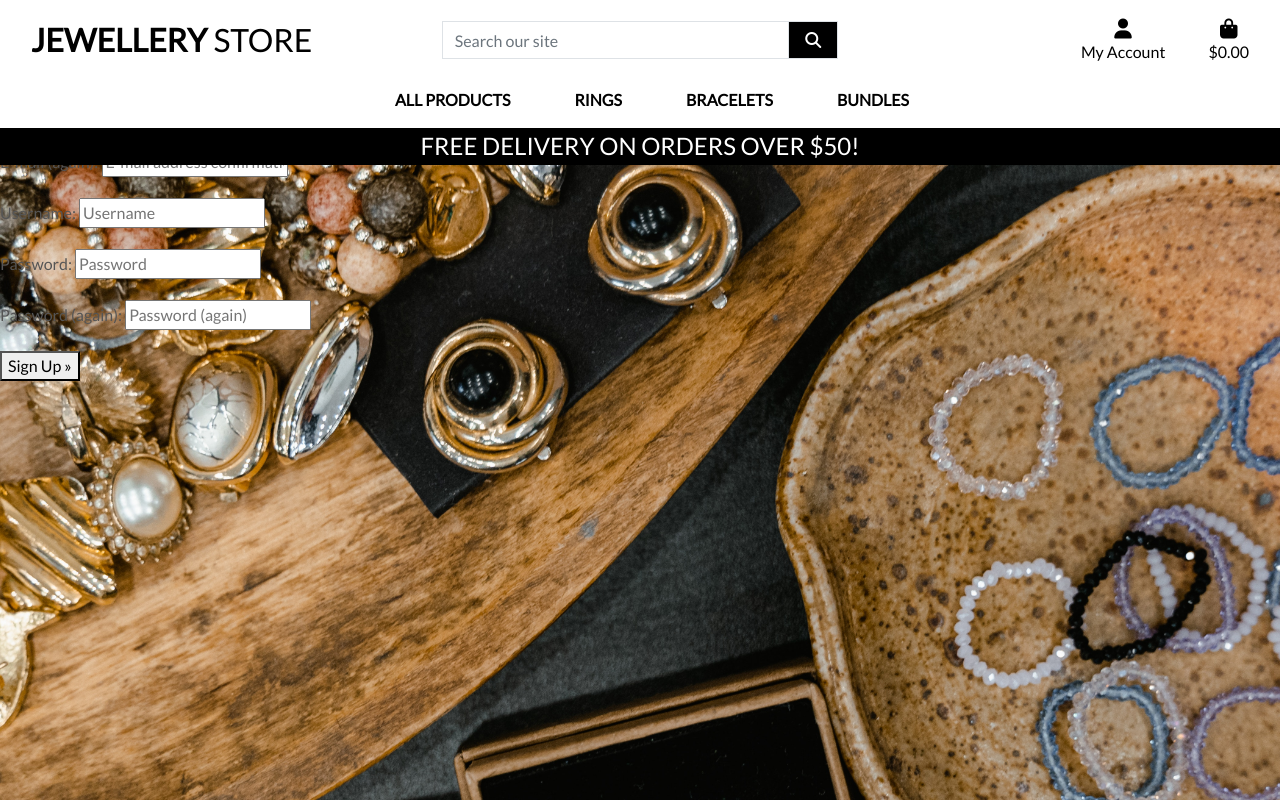
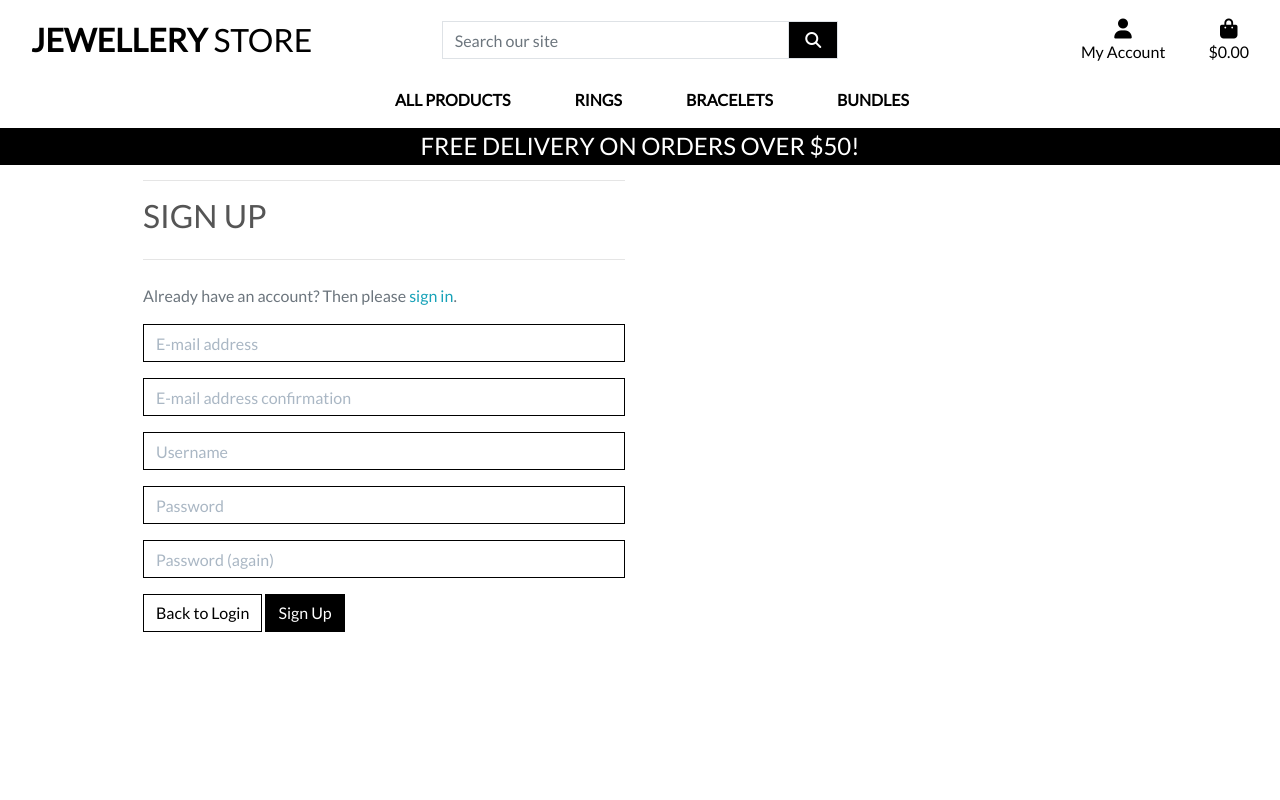
Before and after one commit to Code-Institute-Submissions/Colin-K88-ecommerce-store_AprResub, a Django app: page /accounts/signup/ in a window 1280 px wide. Run offline with Django 3.2, Linux system fonts and the light colour scheme; some libraries are stand-ins or nearby versions.

Commit message:
update allauth and profiles

```diff
--- a/profiles/templates/profiles/profile.html
+++ b/profiles/templates/profiles/profile.html
@@ -23,4 +23,5 @@
                 <hr>
             </div>
         </div>
+        {{ profile }}
 {% endblock %}
--- a/static/css/base.css
+++ b/static/css/base.css
@@ -173,6 +173,58 @@ a.category-badge > span.badge:hover {
   }
 }
 
+.allauth-form-inner-content p {
+    margin-top: 1.5rem; /* mt-4 */
+    color: #6c757d; /* text-secondary */
+}
+
+.allauth-form-inner-content input {
+    border-color: #000;
+    border-radius: 0;
+}
+
+.allauth-form-inner-content label:not([for='id_remember']) {
+    display: none;
+}
+
+.allauth-form-inner-content input::placeholder {
+    color: #aab7c4;
+}
+
+.allauth-form-inner-content button,
+.allauth-form-inner-content input[type='submit'] {
+	/* btn */
+	display: inline-block;
+    font-weight: 400;
+    color: #fff;
+    text-align: center;
+    vertical-align: middle;
+    -webkit-user-select: none;
+    -moz-user-select: none;
+    -ms-user-select: none;
+    user-select: none;
+    background-color: #000;
+    border: 1px solid #000;
+    padding: .375rem .75rem;
+    font-size: 1rem;
+    line-height: 1.5;
+    border-radius: 0;
+
+    /* standard bootstrap btn transitions */
+    transition: color .15s ease-in-out,background-color .15s ease-in-out,border-color .15s ease-in-out,box-shadow .15s ease-in-out;
+}
+
+.allauth-form-inner-content button:hover,
+.allauth-form-inner-content input[type='submit']:hover {
+	color: #fff;
+    background-color: #222;
+    border-color: #222;
+}
+
+.allauth-form-inner-content a {
+	color: #17a2b8; /* text-info */
+}
+
 /* fixed top navbar only on medium and up */
 @media (min-width: 992px) {
     .fixed-top-desktop-only {
--- a/templates/allauth/account/account_inactive.html
+++ b/templates/allauth/account/account_inactive.html
@@ -4,8 +4,10 @@
 
 {% block head_title %}{% trans "Account Inactive" %}{% endblock %}
 
-{% block content %}
-<h1>{% trans "Account Inactive" %}</h1>
+{% block inner_content %}
+<hr>
+<h2 class="logo-font mb-4">{% trans "Account Inactive" %}</h2>
+<hr>
 
 <p>{% trans "This account is inactive." %}</p>
 {% endblock %}
--- a/templates/allauth/account/base.html
+++ b/templates/allauth/account/base.html
@@ -1 +1,15 @@
 {% extends "base.html" %}
+
+{% block content %}
+    <div class="container header-container">
+        <div class="overlay"></div>
+        <div class="row">
+            <div class="col-12 col-md-6">
+                <div class="allauth-form-inner-content">
+                    {% block inner_content %}
+                    {% endblock %}
+                </div>
+            </div>
+        </div>
+    </div>
+{% endblock %}
--- a/templates/allauth/account/email_confirm.html
+++ b/templates/allauth/account/email_confirm.html
@@ -6,8 +6,10 @@
 {% block head_title %}{% trans "Confirm E-mail Address" %}{% endblock %}
 
 
-{% block content %}
-<h1>{% trans "Confirm E-mail Address" %}</h1>
+{% block inner_content %}
+<hr>
+<h2 class="logo-font mb-4">{% trans "Confirm E-mail Address" %}</h2>
+<hr>
 
 {% if confirmation %}
 
--- a/templates/allauth/account/password_reset_done.html
+++ b/templates/allauth/account/password_reset_done.html
@@ -5,8 +5,10 @@
 
 {% block head_title %}{% trans "Password Reset" %}{% endblock %}
 
-{% block content %}
-    <h1>{% trans "Password Reset" %}</h1>
+{% block inner_content %}
+    <hr>
+    <h2 class="logo-font mb-4">{% trans "Password Reset" %}</h2>
+    <hr>
 
     {% if user.is_authenticated %}
     {% include "account/snippets/already_logged_in.html" %}
--- a/templates/allauth/account/password_reset_from_key_done.html
+++ b/templates/allauth/account/password_reset_from_key_done.html
@@ -3,7 +3,9 @@
 {% load i18n %}
 {% block head_title %}{% trans "Change Password" %}{% endblock %}
 
-{% block content %}
-    <h1>{% trans "Change Password" %}</h1>
+{% block inner_content %}
+    <hr>
+    <h2 class="logo-font mb-4">{% trans "Change Password" %}</h2>
+    <hr>
     <p>{% trans 'Your password is now changed.' %}</p>
 {% endblock %}
--- a/templates/allauth/account/signup.html
+++ b/templates/allauth/account/signup.html
@@ -4,18 +4,21 @@
 
 {% block head_title %}{% trans "Signup" %}{% endblock %}
 
-{% block content %}
-<h1>{% trans "Sign Up" %}</h1>
+{% block inner_content %}
+<hr>
+<h2 class="logo-font mb-4">{% trans "Sign Up" %}</h2>
+<hr>
 
 <p>{% blocktrans %}Already have an account? Then please <a href="{{ login_url }}">sign in</a>.{% endblocktrans %}</p>
 
 <form class="signup" id="signup_form" method="post" action="{% url 'account_signup' %}">
   {% csrf_token %}
-  {{ form.as_p }}
+  {{ form|crispy }}
   {% if redirect_field_value %}
   <input type="hidden" name="{{ redirect_field_name }}" value="{{ redirect_field_value }}" />
   {% endif %}
-  <button type="submit">{% trans "Sign Up" %} &raquo;</button>
+  <a class="btn btn-outline-black rounded-0" href="{% url 'account_login' %}">Back to Login</a>
+  <button type="submit">{% trans "Sign Up" %}</button>
 </form>
 
 {% endblock %}
--- a/templates/allauth/account/signup_closed.html
+++ b/templates/allauth/account/signup_closed.html
@@ -4,8 +4,10 @@
 
 {% block head_title %}{% trans "Sign Up Closed" %}{% endblock %}
 
-{% block content %}
-<h1>{% trans "Sign Up Closed" %}</h1>
+{% block inner_content %}
+<hr>
+<h2 class="logo-font mb-4">{% trans "Sign Up Closed" %}</h2>
+<hr>
 
 <p>{% trans "We are sorry, but the sign up is currently closed." %}</p>
 {% endblock %}
--- a/templates/allauth/account/verified_email_required.html
+++ b/templates/allauth/account/verified_email_required.html
@@ -4,8 +4,10 @@
 
 {% block head_title %}{% trans "Verify Your E-mail Address" %}{% endblock %}
 
-{% block content %}
-<h1>{% trans "Verify Your E-mail Address" %}</h1>
+{% block inner_content %}
+<hr>
+<h2 class="logo-font mb-4">{% trans "Verify Your E-mail Address" %}</h2>
+<hr>
 
 {% url 'account_email' as email_url %}
 
--- a/templates/base.html
+++ b/templates/base.html
@@ -71,7 +71,7 @@
                                 {% if request.user.is_superuser %}
                                     <a href="" class="dropdown-item">Product Management</a>
                                 {% endif %}
-                                <a href="" class="dropdown-item">My Profile</a>
+                                <a href="{% url 'profile' %}" class="dropdown-item">My Profile</a>
                                 <a href="{% url 'account_logout' %}" class="dropdown-item">Logout</a>
                             {% else %}
                                 <a href="{% url 'account_signup' %}" class="dropdown-item">Register</a>
```
Also changed, not shown: profiles/views.py (+7 -2 lines), templates/allauth/account/email.html (+5 -3 lines), templates/allauth/account/login.html (+9 -4 lines), templates/allauth/account/logout.html (+5 -3 lines), templates/allauth/account/password_change.html (+6 -3 lines), templates/allauth/account/password_reset.html (+6 -3 lines), templates/allauth/account/password_reset_from_key.html (+6 -3 lines), templates/allauth/account/password_set.html (+5 -3 lines), templates/allauth/account/verification_sent.html (+16 -3 lines).
